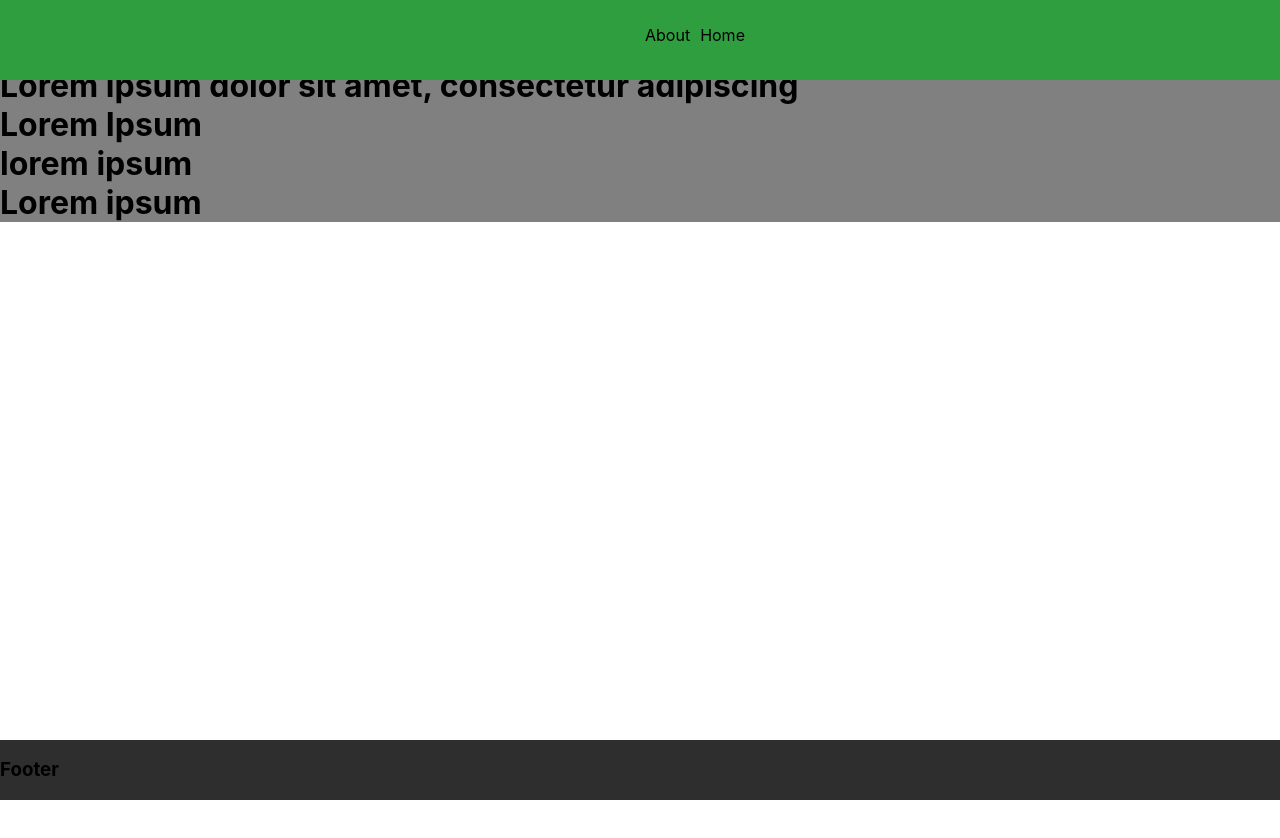
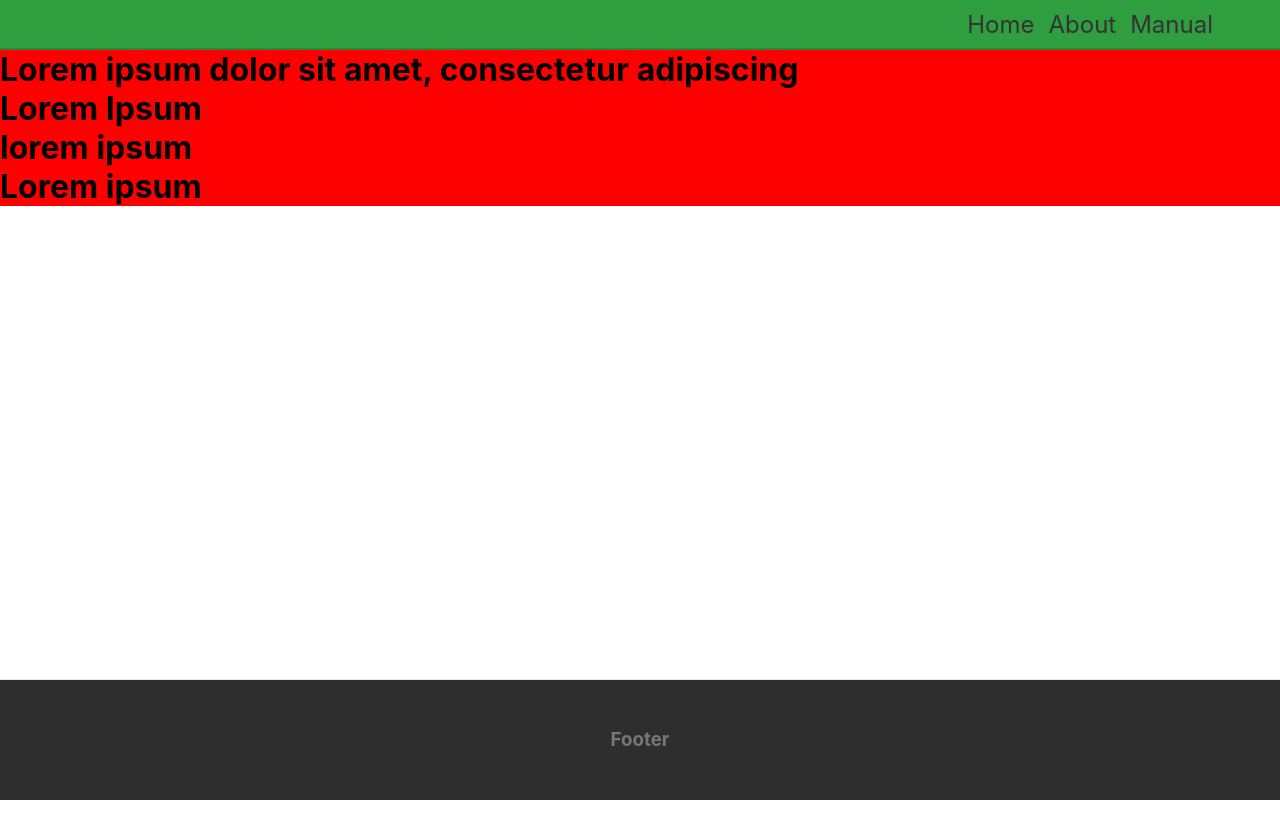
Before and after one commit to EduardoFariaKruger/SiteIFPR, a Next.js app in the folder siteifpr/: page / in a window 1280 px wide. Shown: the top 838 px of the page. After the commit the page ends 800 px from the top, so only its background shows below. Built offline with nearby package versions, Linux system fonts and the light colour scheme.

Commit message:
footer e navbar almost done

```diff
--- a/siteifpr/components/Footer.js
+++ b/siteifpr/components/Footer.js
@@ -1,10 +1,10 @@
-import styles from '../styles/Home.module.css';
+import styles from "../styles/Home.module.css";
 
 const Footer = () => {
   return (
-    <div className={styles.footer}>
-      <h3>Footer</h3>
-    </div>
+      <footer className={styles.footer}>
+        <h3>Footer</h3>
+      </footer>
   );
 };
 
--- a/siteifpr/components/Navbar.js
+++ b/siteifpr/components/Navbar.js
@@ -5,14 +5,15 @@ function Navbar() {
   return (
     <nav>
       <div className={styles.navbar}>
-        <div className={styles.teste}>
-          <Link href="About">
-            <a className={styles.icon}>About</a>
-          </Link>
-          <Link href="/">
-            <a className={styles.icon}>Home</a>
-          </Link>
-        </div>
+        <Link href="/">
+          <a className={styles.a}>Home</a>
+        </Link>
+        <Link href="/About">
+          <a className={styles.a}>About</a>
+        </Link>
+        <Link href="/Manual">
+          <a className={styles.a}>Manual</a>
+        </Link>
       </div>
     </nav>
   );
--- a/siteifpr/pages/About.js
+++ b/siteifpr/pages/About.js
@@ -1,16 +1,16 @@
 import Head from "next/Head";
-import styles from '../styles/Home.module.css';
+import styles from "../styles/Home.module.css";
 
 const About = () => {
   return (
-    <body>
+    <app>
       <Head>
         <title>About</title>
       </Head>
       <div className={styles.container}>
         <h1>About</h1>
       </div>
-    </body>
+    </app>
   );
 };
 
--- a/siteifpr/pages/index.js
+++ b/siteifpr/pages/index.js
@@ -10,7 +10,7 @@ export default function Home() {
         <title>Home</title>
       </Head>
       <div className={styles.container}>
-        <h1 className={styles.title}>
+        <h1>
           <strong>
             Lorem ipsum dolor sit amet, consectetur adipiscing
             <br />
--- a/siteifpr/styles/Home.module.css
+++ b/siteifpr/styles/Home.module.css
@@ -1,45 +1,46 @@
 .navbar {
-  background-color: #2F9E3F;
-  justify-content: center;
-  padding: 25px;
+  background-color: #2f9e3f;
+  margin: 0;
+  height: 50px;
+  display: flex;
+  justify-content: flex-end;
+  align-items: flex-end;
+  align-items: center;
+  border-bottom: 2px solid #2A8937;
   position: fixed;
   top: 0;
   width: 100%;
-  height: 10%;
-  margin-top: 0;
-  margin-bottom: 0;
-}
-
-.icon {
-  padding-right: 5px;
-  padding-left: 5px;
-  margin: 0;
-}
-
-.teste {
-  margin-left: 50%;
+  padding-right: 60px;
 }
 
 .container {
-  margin-top: 3.5%;
-  display: inline-block;
   width: 100%;
-  height: 1280px;
+  background-color: red;
+  margin-top: 50px;
 }
 
 .footer {
-  margin-top: 0;
+  display: block;
+  text-align: center;
+  padding: 30px 0;
+  margin-top: 60px;
   background-color: rgb(46, 46, 46);
+  color: #777;
+  border-top: 1px solid #eaeaea;
   position: fixed;
+  bottom: 0;
   width: 100%;
-  bottom: 0;
 }
 
-.body {
-  background-color: blue;
+.a {
+  color: #333;
+  text-decoration: none;
+  padding-right: 7px;
+  padding-left: 7px;
+  font-size: 1.5rem;
 }
 
-.title {
-  background-color: grey;
-  justify-content: center;
+.logo {
+  float: left;
+  align-self: center;
 }
```
Also changed, not shown: siteifpr/pages/Manual.js (added, +9 -0 lines).
